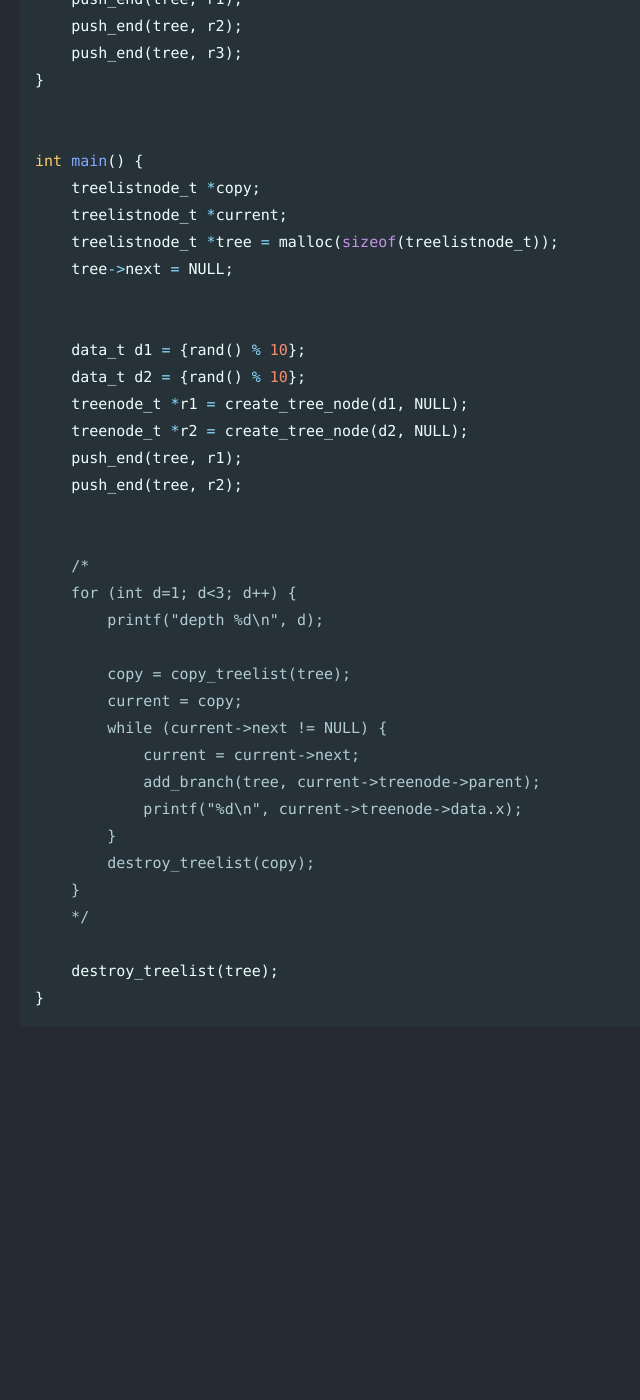
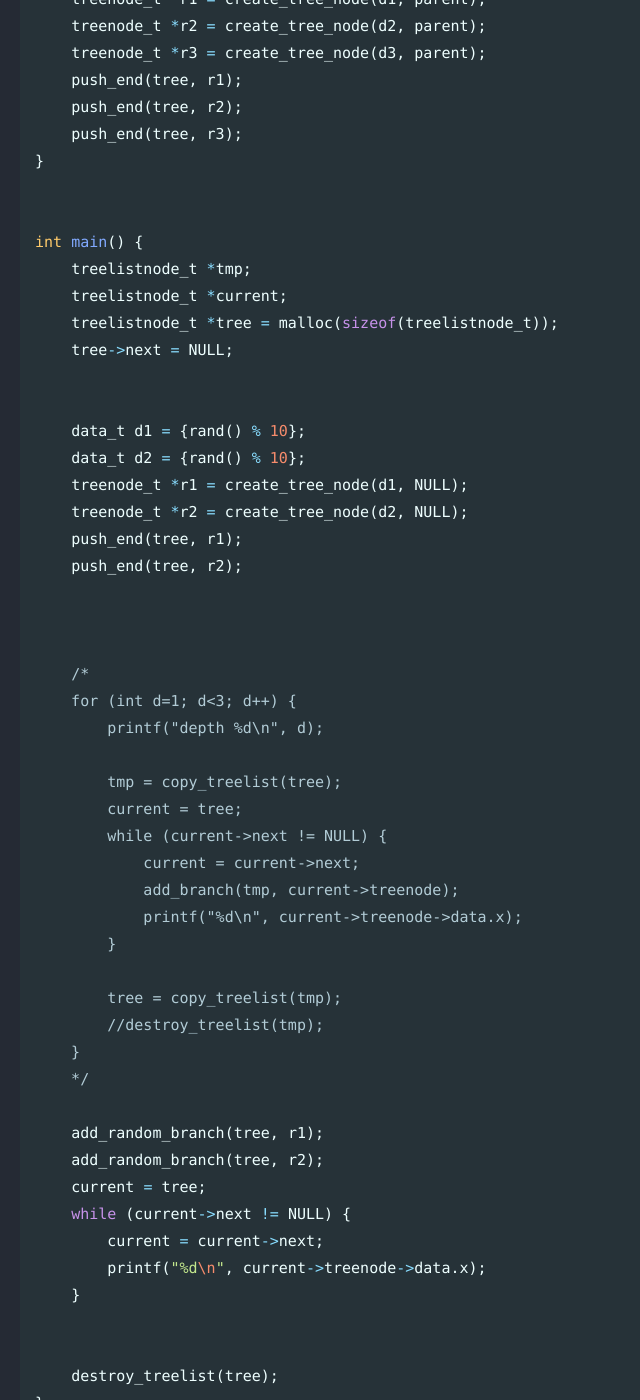
Before and after one commit to Connor-McCartney/Connor-McCartney.github.io, a Jekyll site: the page built from _pages/misc/C.md, in a window 1280 px wide and 1400 px high, scrolled down 7586 px. Shown: the whole window, without its empty margins (0-640 px from the left). Built offline with Jekyll 4.4.1, drawn with Linux system fonts in a browser that asks for light colours; cached includes are drawn as plain includes; before the commit the page ends 8658 px from its top, so only the background shows below that; some of the changed text lies outside the part shown.

Commit message:
Update C.md

```diff
--- a/_pages/misc/C.md
+++ b/_pages/misc/C.md
@@ -238,6 +239,7 @@ treenode_t *create_tree_node(data_t data, treenode_t *parent){
 }
 
 void push_end(treelistnode_t *head, treenode_t *next) {
+    assert(head != NULL);
     treelistnode_t *current = head;
     while (current->next != NULL) {
         current = current->next;
@@ -280,7 +282,8 @@ void destroy_treelist(treelistnode_t *head){
     free(current);
 }
 
-void add_branch(treelistnode_t *tree, treenode_t *parent) {
+
+void add_random_branch(treelistnode_t *tree, treenode_t *parent) {
     data_t d1 = {rand() % 10};
     data_t d2 = {rand() % 10};
     data_t d3 = {rand() % 10};
@@ -294,7 +297,7 @@ void add_branch(treelistnode_t *tree, treenode_t *parent) {
 
 
 int main() {
-    treelistnode_t *copy;
+    treelistnode_t *tmp;
     treelistnode_t *current;
     treelistnode_t *tree = malloc(sizeof(treelistnode_t));
     tree->next = NULL;
@@ -308,20 +311,32 @@ int main() {
     push_end(tree, r2);
 
 
+
     /*
     for (int d=1; d<3; d++) {
         printf("depth %d\n", d);
 
-        copy = copy_treelist(tree);
-        current = copy;
+        tmp = copy_treelist(tree);
+        current = tree;
         while (current->next != NULL) {
             current = current->next;
-            add_branch(tree, current->treenode->parent);
+            add_branch(tmp, current->treenode);
             printf("%d\n", current->treenode->data.x);
         }
-        destroy_treelist(copy);
+
+        tree = copy_treelist(tmp);
+        //destroy_treelist(tmp);
     }
     */
+
+    add_random_branch(tree, r1);
+    add_random_branch(tree, r2);
+    current = tree;
+    while (current->next != NULL) {
+        current = current->next;
+        printf("%d\n", current->treenode->data.x);
+    }
+
 
     destroy_treelist(tree);
 }
```
Also changed, not shown: other parts of _pages/misc/C.md (+1 -0 lines).
